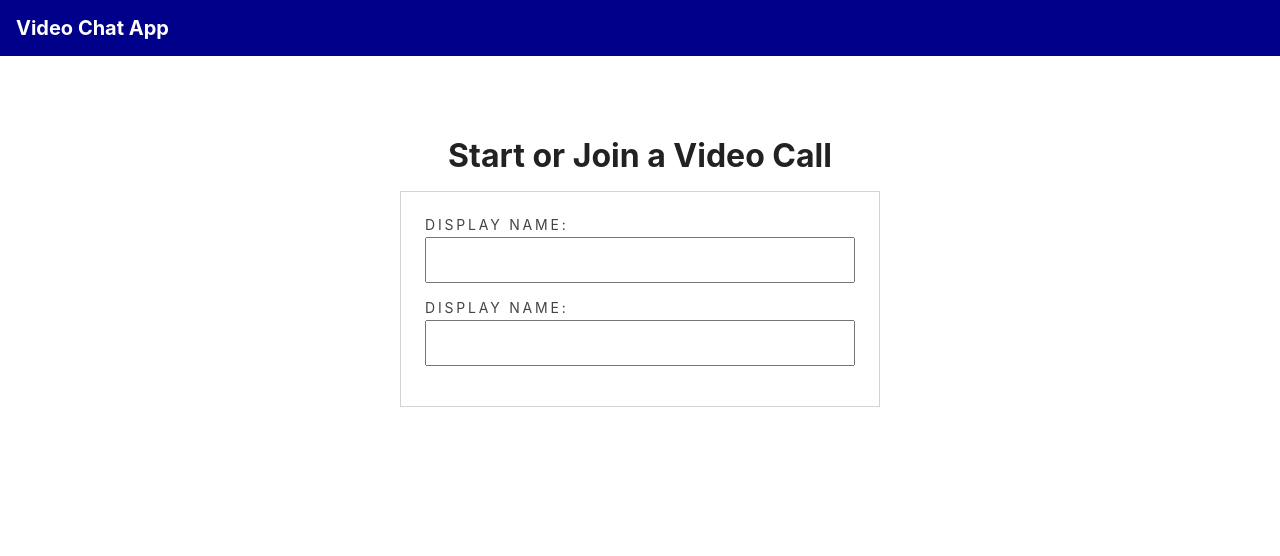
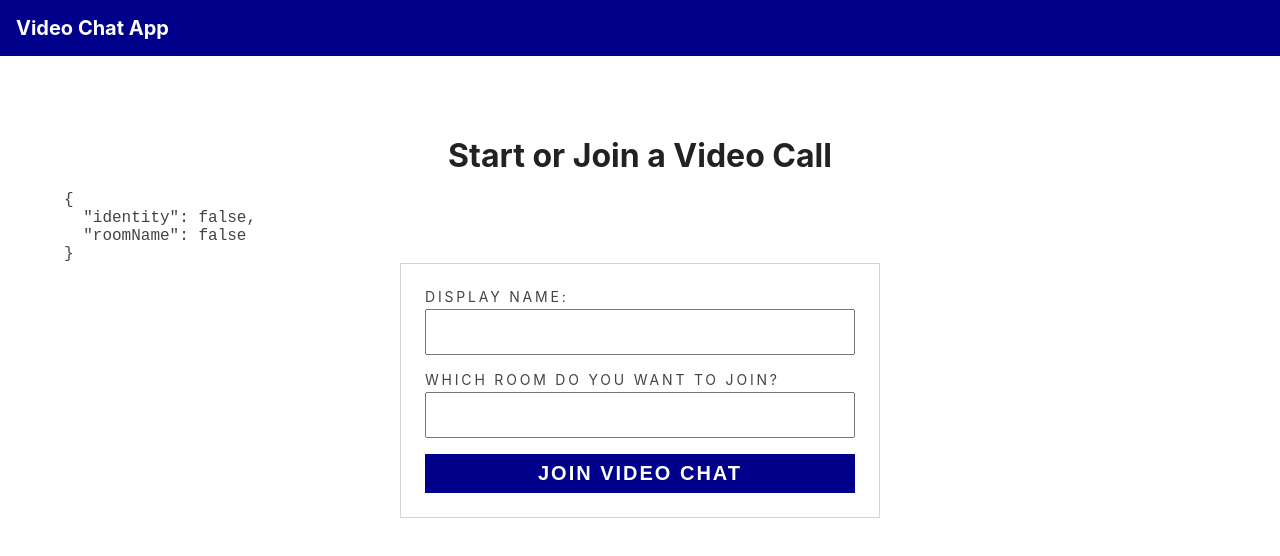
Before and after one commit to brandonperfetti/twilio-gatsby-video-chat, a Gatsby site: page / in a window 1280 px wide. Built offline with nearby package versions, Linux system fonts and the light colour scheme; Gatsby itself is replaced by a stand-in of ours.

Commit message:
Manage Application State in Gatsby with React Hooks.

```diff
--- a/gatsby-browser.js
+++ b/gatsby-browser.js
@@ -1,7 +1,10 @@
 /**
+import { wrapRootElement } from './src/components/hooks/use-twilio-video';
  * Implement Gatsby's Browser APIs in this file.
  *
  * See: https://www.gatsbyjs.org/docs/browser-apis/
  */
 
 // You can delete this file if you're not using it
+
+export { wrapRootElement } from "./src/hooks/use-twilio-video"
--- a/gatsby-ssr.js
+++ b/gatsby-ssr.js
@@ -5,3 +5,5 @@
  */
 
 // You can delete this file if you're not using it
+
+export { wrapRootElement } from "./src/hooks/use-twilio-video"
--- a/src/components/join.js
+++ b/src/components/join.js
@@ -1,31 +1,41 @@
 import React, { useState } from "react"
+import useTwilioVideo from "../hooks/use-twilio-video"
 
 const Join = () => {
+  const { state, dispatch } = useTwilioVideo()
   const [identity, setIdentity] = useState("")
   const [roomName, setRoomName] = useState("")
+
+  const handleSubmit = event => {
+    event.preventDefault()
+
+    dispatch({ type: "join", identity, roomName })
+  }
 
   return (
     <>
       <h1>Start or Join a Video Call</h1>
-      <form className="start-form">
+      <pre>{JSON.stringify(state, null, 2)}</pre>
+      <form className="start-form" onSubmit={handleSubmit}>
         <label htmlfor="identity">
           Display name:
           <input
             type="text"
             id="identity"
             value={identity}
-            onChange={e => setIdentity(e.target.value)}
+            onChange={event => setIdentity(event.target.value)}
           />
         </label>
         <label htmlfor="roomName">
-          Display name:
+          Which room do you want to join?
           <input
             type="text"
             id="roomName"
             value={roomName}
-            onChange={e => setRoomName(e.target.value)}
+            onChange={event => setRoomName(event.target.value)}
           />
         </label>
+        <button type="submit">Join Video Chat</button>
       </form>
     </>
   )
--- /dev/null
+++ b/src/hooks/use-twilio-video.js
@@ -0,0 +1,36 @@
+import React, { createContext, useContext, useReducer } from "react"
+
+const DEFAULT_STATE = {
+  identity: false,
+  roomName: false,
+}
+
+const reducer = (state, action) => {
+  switch (action.type) {
+    case "join":
+      return { ...state, identity: action.identity, roomName: action.roomName }
+
+    default:
+      return DEFAULT_STATE
+  }
+}
+
+const TwilioVideoContext = createContext()
+
+const TwilioVideoProvider = ({ children }) => (
+  <TwilioVideoContext.Provider value={useReducer(reducer, DEFAULT_STATE)}>
+    {children}
+  </TwilioVideoContext.Provider>
+)
+
+export const wrapRootElement = ({ element }) => (
+  <TwilioVideoProvider>{element}</TwilioVideoProvider>
+)
+
+const useTwilioVideo = () => {
+  const [state, dispatch] = useContext(TwilioVideoContext)
+
+  return { state, dispatch }
+}
+
+export default useTwilioVideo
```
